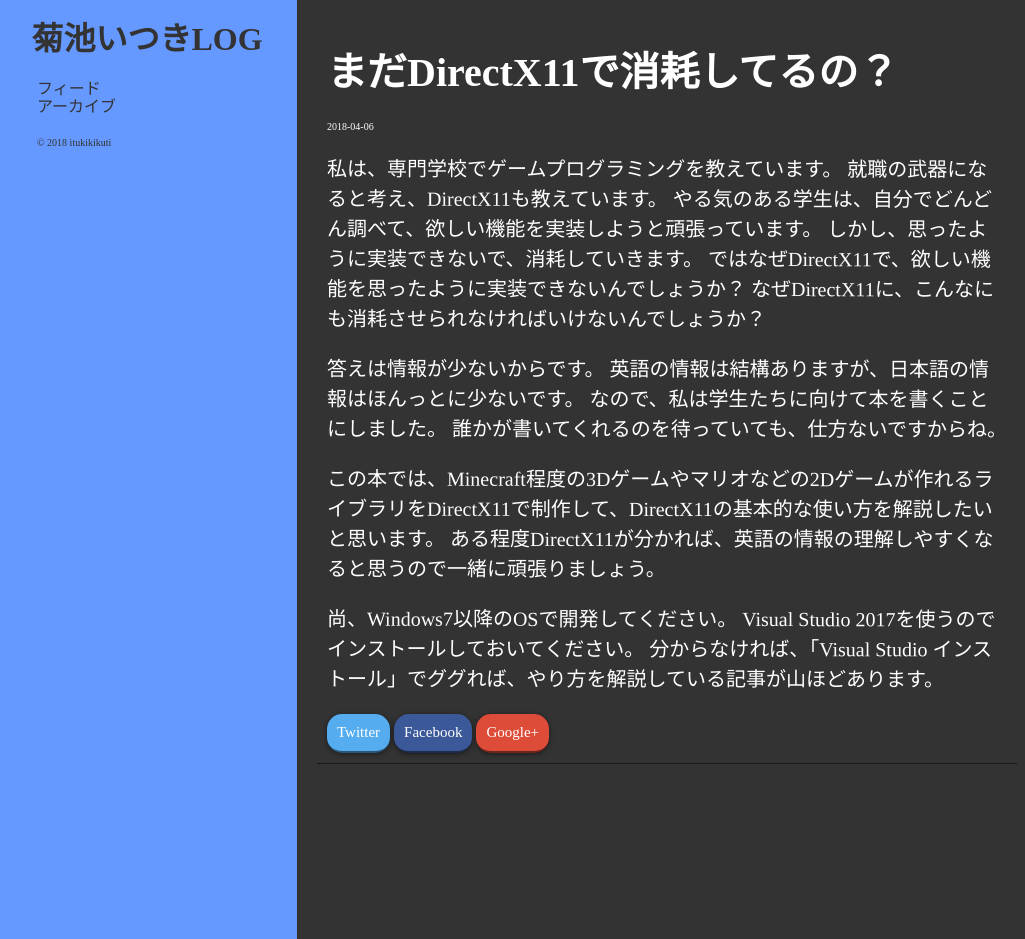
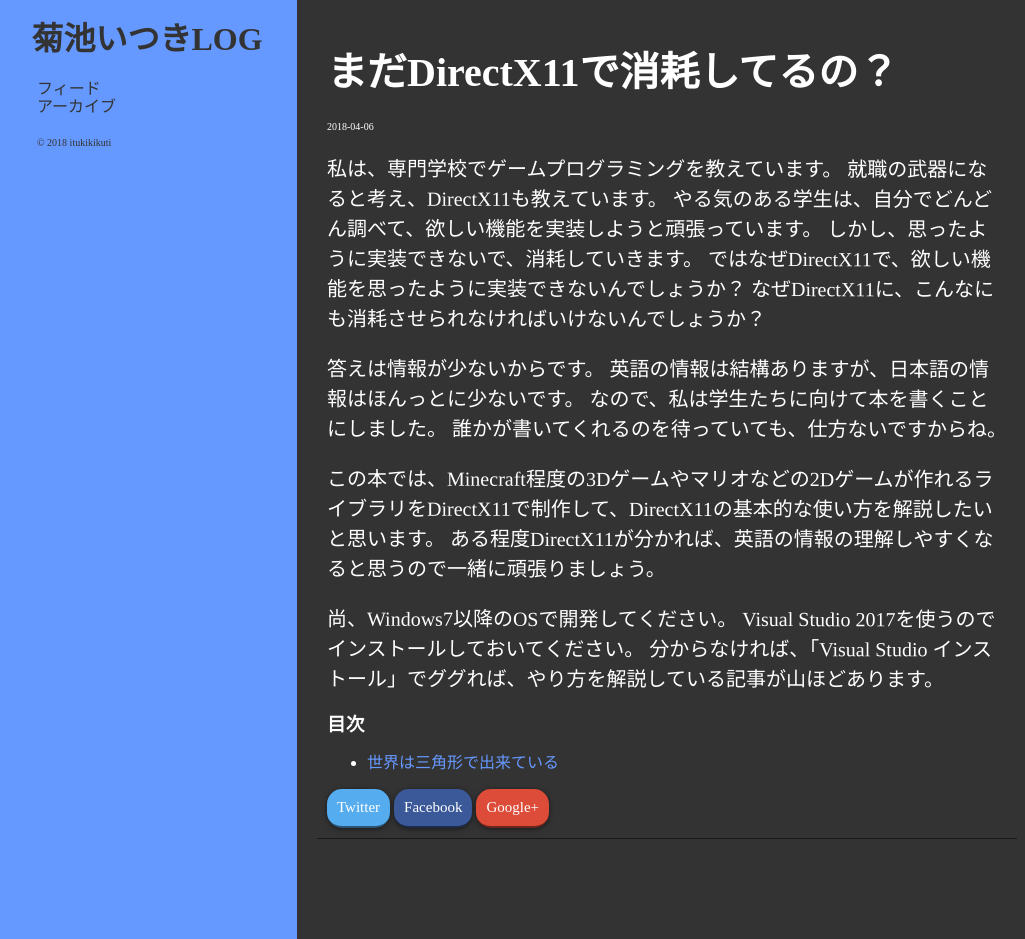
Before and after one commit to itukikikuti/windblow.net, a Jekyll site: the page built from _posts/2018-04-06-まだDirectX11で消耗してるの？.md, in a window 1280 px wide and 939 px high. Shown: the whole window, without its empty margins (3-1028 px from the left). Built offline with Jekyll 4.4.1, drawn with Linux system fonts in a browser that asks for light colours; some web fonts are replaced.

Commit message:
Update 2018-04-06-まだDirectX11で消耗してるの？.md

```diff
--- a/_posts/2018-04-06-まだDirectX11で消耗してるの？.md
+++ b/_posts/2018-04-06-まだDirectX11で消耗してるの？.md
@@ -20,3 +20,6 @@ title: まだDirectX11で消耗してるの？
 尚、Windows7以降のOSで開発してください。
 Visual Studio 2017を使うのでインストールしておいてください。
 分からなければ、「Visual Studio インストール」でググれば、やり方を解説している記事が山ほどあります。
+
+### 目次
+- [世界は三角形で出来ている](/2018/04/08/世界は三角形で出来ている.html)
```
